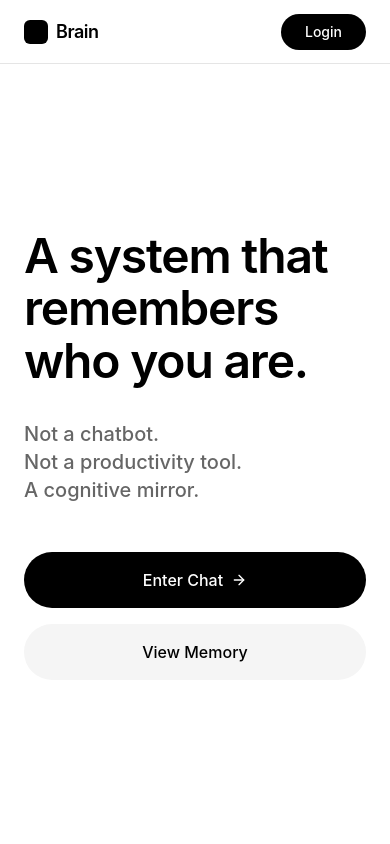
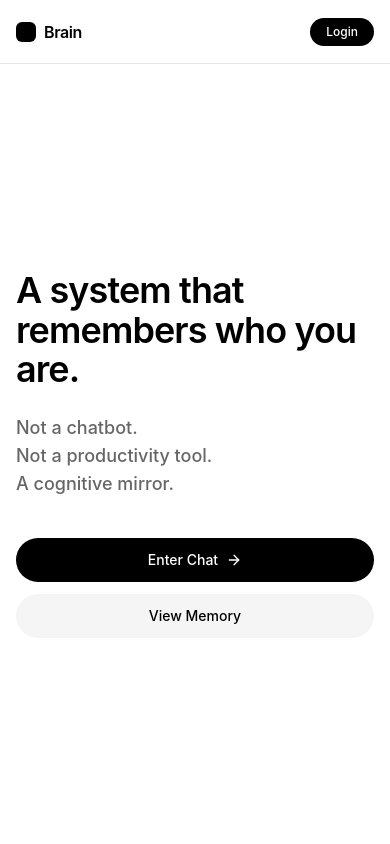
Before and after one commit to karivarkey/brain2-frontend, a React (Vite) app: page / in a window 390 px wide. Shown: the top 844 px of the page. Built offline with nearby package versions, Linux system fonts and the light colour scheme; no server answers.

Commit message:
feat: enhance responsive styling and spacing for navigation and landing page components.

```diff
--- a/src/components/Navigation.tsx
+++ b/src/components/Navigation.tsx
@@ -7,18 +7,18 @@ export default function Navigation() {
 
     return (
         <nav className="fixed top-0 left-0 right-0 h-16 border-b z-50 backdrop-blur-md bg-white/80" style={{ borderColor: colors.border }}>
-            <div className="max-w-6xl mx-auto px-6 h-full flex items-center justify-between">
+            <div className="max-w-6xl mx-auto px-4 sm:px-6 h-full flex items-center justify-between">
                 <Link to="/" className="flex items-center gap-2 transition-opacity hover:opacity-80">
-                    <div className="w-6 h-6 rounded-md" style={{ backgroundColor: colors.foreground }} />
-                    <span className="font-semibold text-lg tracking-tight" style={{ color: colors.foreground }}>
+                    <div className="w-5 h-5 sm:w-6 sm:h-6 rounded-md" style={{ backgroundColor: colors.foreground }} />
+                    <span className="font-semibold text-base sm:text-lg tracking-tight" style={{ color: colors.foreground }}>
                         Brain
                     </span>
                 </Link>
-                <div className="flex items-center gap-1">
+                <div className="flex items-center gap-1 sm:gap-2">
                     {user ? (
                         <Link
                             to="/dashboard"
-                            className="px-6 py-2 rounded-full text-sm font-medium transition-all duration-200"
+                            className="px-4 py-1.5 sm:px-6 sm:py-2 rounded-full text-xs sm:text-sm font-medium transition-all duration-200"
                             style={{ backgroundColor: colors.foreground, color: colors.background }}
                         >
                             Dashboard
@@ -26,7 +26,7 @@ export default function Navigation() {
                     ) : (
                         <button
                             onClick={() => signInWithGoogle()}
-                            className="px-6 py-2 rounded-full text-sm font-medium transition-all duration-200 hover:scale-[1.02] active:scale-[0.98]"
+                            className="px-4 py-1.5 sm:px-6 sm:py-2 rounded-full text-xs sm:text-sm font-medium transition-all duration-200 hover:scale-[1.02] active:scale-[0.98]"
                             style={{ backgroundColor: colors.foreground, color: colors.background }}
                         >
                             Login
--- a/src/pages/Landing.tsx
+++ b/src/pages/Landing.tsx
@@ -23,7 +23,7 @@ const FadeSection = ({ children, className = "" }: SectionProps) => (
         whileInView={{ opacity: 1, y: 0 }}
         viewport={{ once: true, margin: "-100px" }}
         transition={{ duration: 0.7, ease: [0.16, 1, 0.3, 1] }}
-        className={`py-24 md:py-32 flex flex-col items-start max-w-2xl mx-auto w-full px-6 ${className}`}
+        className={`py-16 sm:py-24 md:py-32 flex flex-col items-start max-w-2xl mx-auto w-full px-4 sm:px-6 ${className}`}
     >
         {children}
     </motion.section>
@@ -44,20 +44,20 @@ export default function Landing() {
                 initial={{ opacity: 0, filter: "blur(4px)" }}
                 animate={{ opacity: 1, filter: "blur(0px)" }}
                 transition={{ duration: 1, ease: [0.16, 1, 0.3, 1] }}
-                className="min-h-[85vh] flex flex-col justify-center max-w-3xl mx-auto px-6 pt-16"
+                className="min-h-[85vh] flex flex-col justify-center max-w-3xl mx-auto px-4 sm:px-6 pt-16 sm:pt-24"
             >
-                <h1 className="text-5xl md:text-7xl font-semibold tracking-tight leading-[1.1] mb-8">
+                <h1 className="text-4xl sm:text-5xl md:text-7xl font-semibold tracking-tight leading-[1.1] mb-6 sm:mb-8">
                     A system that remembers who you are.
                 </h1>
-                <p className="text-xl md:text-2xl opacity-60 font-medium mb-12 max-w-xl">
+                <p className="text-lg sm:text-xl md:text-2xl opacity-60 font-medium mb-10 sm:mb-12 max-w-xl">
                     Not a chatbot. <br />
                     Not a productivity tool. <br />
                     A cognitive mirror.
                 </p>
-                <div className="flex flex-col sm:flex-row gap-4">
+                <div className="flex flex-col sm:flex-row gap-3 sm:gap-4 w-full sm:w-auto">
                     <Link
                         to="/chat"
-                        className="group flex items-center justify-center gap-2 px-8 py-4 rounded-full text-base font-medium transition-transform hover:scale-[1.02] active:scale-[0.98]"
+                        className="group flex flex-1 sm:flex-none items-center justify-center gap-2 px-6 sm:px-8 py-3 sm:py-4 rounded-full text-sm sm:text-base font-medium transition-transform hover:scale-[1.02] active:scale-[0.98]"
                         style={{ backgroundColor: colors.foreground, color: colors.background }}
                     >
                         Enter Chat
@@ -65,7 +65,7 @@ export default function Landing() {
                     </Link>
                     <Link
                         to="/memory"
-                        className="flex items-center justify-center px-8 py-4 rounded-full text-base font-medium transition-colors hover:bg-black/5"
+                        className="flex flex-1 sm:flex-none items-center justify-center px-6 sm:px-8 py-3 sm:py-4 rounded-full text-sm sm:text-base font-medium transition-colors hover:bg-black/5"
                         style={{ backgroundColor: colors.muted, color: colors.foreground }}
                     >
                         View Memory
```
